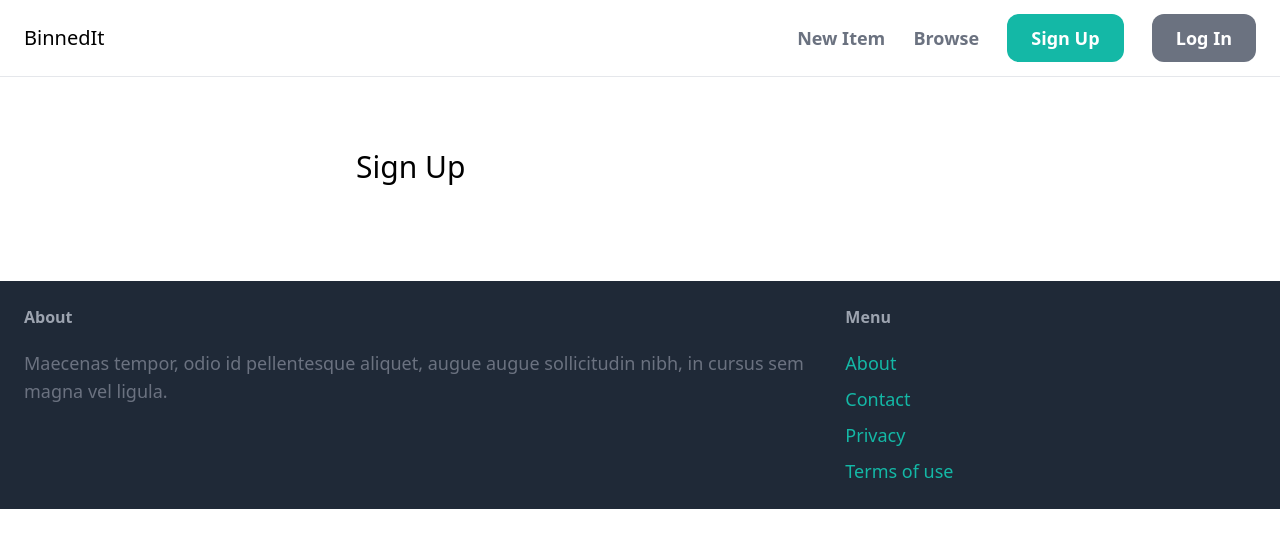
After one commit to POLITJ/Django-Marketplace, a Django app: page /signup/ in a window 1280 px wide. The commit adds this page. Shown: the top 548 px of the page. Run offline with Django 5.2, Linux system fonts and the light colour scheme; some libraries are stand-ins or nearby versions.

Commit message:
Add structure for signup page

```diff
--- a/binnedit/urls.py
+++ b/binnedit/urls.py
@@ -4,11 +4,9 @@ from django.conf.urls.static import static
 from django.contrib import admin
 from django.urls import path, include
 
-from core.views import index, contact
 
 urlpatterns = [
-    path('', index, name='index'),
+    path('', include('core.urls')),
     path('items/', include('item.urls')),
-    path('contact/', contact, name='contact'),
     path('admin/', admin.site.urls),
 ] + static(settings.MEDIA_URL, document_root=settings.MEDIA_ROOT)
--- a/core/templates/core/base.html
+++ b/core/templates/core/base.html
@@ -14,7 +14,7 @@
         <a href="#" class="text-lg font-semibold hover: text-gray-500">New Item</a>
         <a href="#" class="text-lg font-semibold hover: text-gray-500">Browse</a>
 
-        <a href="#" class="px-6 py-3 text-lg font-semibold bg-teal-500 text-white rounded-xl hover:bg-teal-700">Sign Up</a>
+        <a href="{% url 'core:signup' %}" class="px-6 py-3 text-lg font-semibold bg-teal-500 text-white rounded-xl hover:bg-teal-700">Sign Up</a>
         <a href="#" class="px-6 py-3 text-lg font-semibold bg-gray-500 text-white rounded-xl hover:bg-teal-700">Log In</a>
       </div>
     </nav>
@@ -32,7 +32,7 @@
         <h3 class="mb-5 font-semibold text-gray-400">Menu</h3>
         <ul class="space-y-2">
           <li><a href="#" class="text-lg text-teal-500 hover:text-teal-700">About</a></li>
-          <li><a href="{% url 'contact' %}" class="text-lg text-teal-500 hover:text-teal-700">Contact</a></li>
+          <li><a href="{% url 'core:contact' %}" class="text-lg text-teal-500 hover:text-teal-700">Contact</a></li>
           <li><a href="#" class="text-lg text-teal-500 hover:text-teal-700">Privacy</a></li>
           <li><a href="#" class="text-lg text-teal-500 hover:text-teal-700">Terms of use</a></li>
         </ul>
--- /dev/null
+++ b/core/templates/core/signup.html
@@ -0,0 +1,10 @@
+{% extends 'core/base.html' %}
+
+
+{% block title %}Sign up{% endblock %}
+
+{% block content %}
+<div class="w-1/2 my-6 p-6 mx-auto br-gray-100 rounded-xl">
+    <h1 class="mb-6 text-3xl">Sign Up</h1>
+</div>
+{% endblock %}
--- /dev/null
+++ b/core/urls.py
@@ -0,0 +1,11 @@
+from django.urls import path
+
+from . import views
+
+app_name = 'core'
+
+urlpatterns = [
+    path('', views.index, name="index"),
+    path('contact/', views.contact, name='contact'),
+    path('signup/', views.signup, name='signup'),
+]
--- a/core/views.py
+++ b/core/views.py
@@ -1,6 +1,7 @@
 from django.shortcuts import render
 
 from item.models import Category, Item
+from .forms import SignupForm
 
 
 def index(request):
@@ -14,3 +15,8 @@ def index(request):
 
 def contact(request):
     return render(request, 'core/contact.html')
+
+
+def signup(request):
+    form = SignupForm
+    return render(request, 'core/signup.html', {'form': form})
```
Also changed, not shown: core/forms.py (added, +9 -0 lines).
